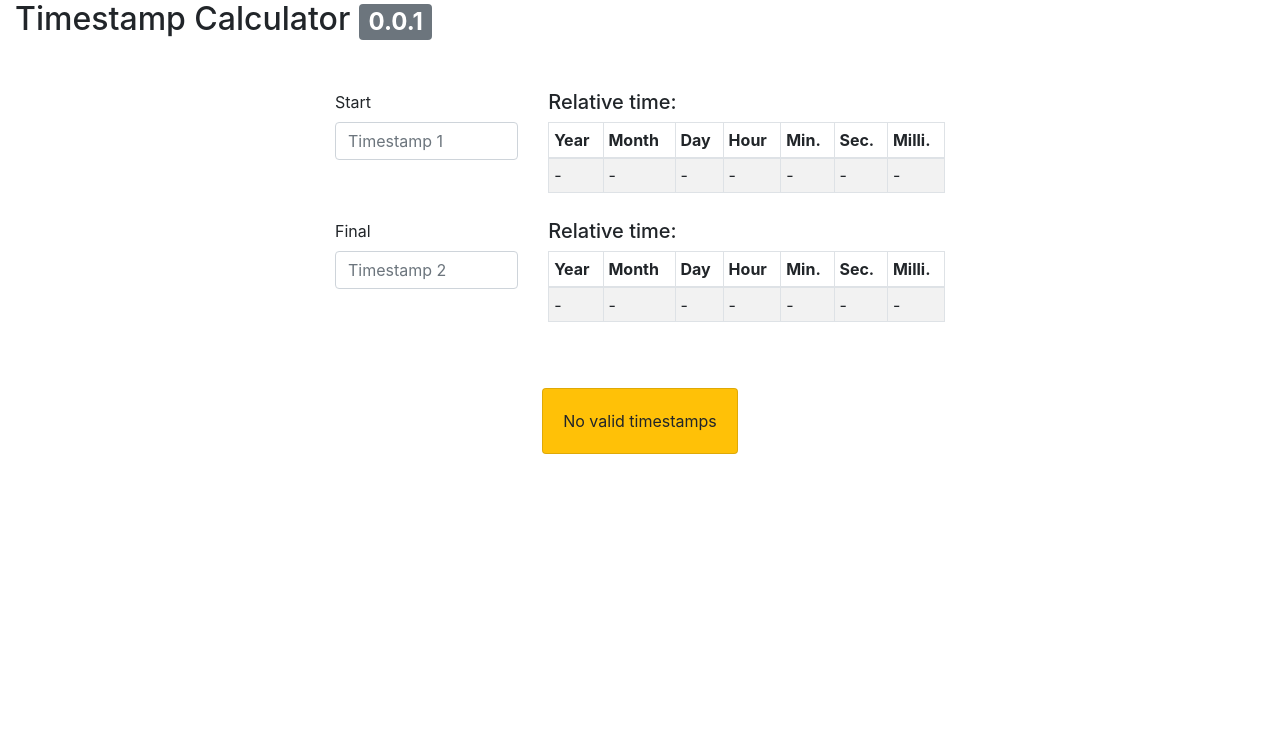
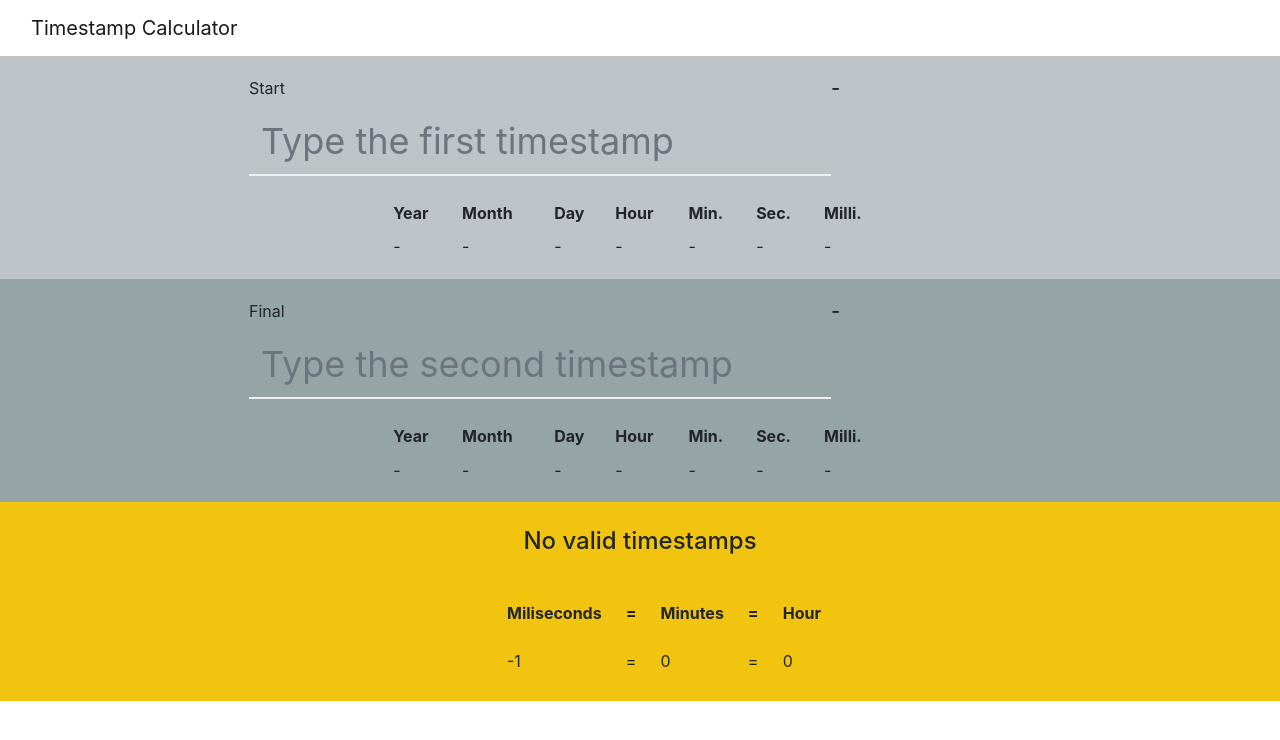
Before and after one commit to pwener/timestamp-calculator, a React (Create React App) app: page / in a window 1280 px wide. Shown: the top 740 px of the page. Built offline with nearby package versions, Linux system fonts and the light colour scheme.

Commit message:
Improve layout

```diff
--- a/src/App.css
+++ b/src/App.css
@@ -21,7 +21,7 @@
   align-items: center;
   justify-content: center;
   font-size: calc(10px + 2vmin);
-  color: white;
+  color: #ecf0f1;
 }
 
 .App-link {
--- a/src/App.tsx
+++ b/src/App.tsx
@@ -1,7 +1,7 @@
-import React, { Dispatch, SetStateAction, useEffect } from 'react';
+import React, { Dispatch, SetStateAction } from 'react';
 
 import './App.css';
-import { Container, Row } from 'react-bootstrap';
+import { Container } from 'react-bootstrap';
 import Result from './components/Result';
 import Header from './components/Header';
 import Input from './components/Input';
@@ -37,27 +37,25 @@ const App = () => {
   const setEndHighOrderFn = (input: number) => format(setEnd)(input);
 
   return (
+    <>
       <Container fluid>
         <Header />
         <Input
-        placeholder="Timestamp 1"
+          placeholder="Type the first timestamp"
           label="Start"
           date={start}
-        onChange={setStartHighOrderFn} />
+          onChange={setStartHighOrderFn}
+        />
         <Input
-        placeholder="Timestamp 2"
+          placeholder="Type the second timestamp"
           label="Final"
           date={end}
-        onChange={setEndHighOrderFn} />
-      <Container>
-        <Row
-          className="justify-content-md-center"
-          style={{ marginTop: 50 }}
-        >
+          onChange={setEndHighOrderFn}
+          finalField
+        />
         <Result diff={calculate()} />
-        </Row>
       </Container>
-    </Container>
+    </>
   );
 }
 
--- a/src/components/Header.tsx
+++ b/src/components/Header.tsx
@@ -1,10 +1,10 @@
 import React from 'react';
-import { Badge } from 'react-bootstrap';
+import { Navbar } from 'react-bootstrap';
 
 const Header = () => (
-  <h2 style={{ marginBottom: 50 }}>
-    Timestamp Calculator <Badge variant="secondary">0.0.1</Badge>
-  </h2>
+  <Navbar>
+    <Navbar.Brand href="#home">Timestamp Calculator</Navbar.Brand>
+  </Navbar>
 );
 
 export default Header;
--- a/src/components/Input.tsx
+++ b/src/components/Input.tsx
@@ -1,4 +1,4 @@
-import React from 'react';
+import React, { useEffect, useState } from 'react';
 import { Form, Col, Row, Table } from "react-bootstrap";
 import DateFormatted from '../date';
 
@@ -7,17 +7,38 @@ interface IProps {
   onChange: (dateTimestamp: number) => void;
   label: string;
   placeholder: string;
+  finalField?: boolean;
 }
 
-const Input = ({date, onChange, label, placeholder}: IProps) => {
+// TODO type later
+const TableContent = ({children}: {children: React.ReactNode}) => <td>{children}</td>
+
+const Input = ({date, onChange, label, placeholder, finalField}: IProps) => {
+  const [relativeDate, setRelativeDate] = useState('-');
+
   const handleChange = (event: any) => {
     let fieldValue = event.target.value;
     onChange(parseInt(fieldValue, 10));
   }
 
+  useEffect(() => {
+    const intervalId = setInterval(() => {
+      const relativeDate = date?.getRelativeDate() || '-';
+      setRelativeDate(relativeDate);
+    }, 1000);
+    return () => clearInterval(intervalId);
+  }, [date])
+
+  const formatValue = (value?: number) => date ? value : '-';
+
+  const color = finalField ? "#95a5a6" : "#bdc3c7";
+
   return (
-    <Row className="justify-content-md-center" style={{ marginBottom: 10 }}>
-      <Col md="2">
+    <>
+      <Row
+        className="justify-content-md-center"
+        style={{ backgroundColor: color, paddingBottom: 20, paddingTop: 20 }}
+      >
         <Form>
           <Form.Label>{label}</Form.Label>
           <Form.Control
@@ -25,12 +46,23 @@ const Input = ({date, onChange, label, placeholder}: IProps) => {
             placeholder={placeholder}
             value={date?.timestamp || ''}
             onChange={(e) => handleChange(e)}
-          />
+            style={{
+              backgroundColor: color,
+              borderRadius: 0,
+              border: "solid 0px",
+              borderBottom: "solid 2px #ecf0f1",
+              fontSize: 36
+            }} />
         </Form>
-      </Col>
-      <Col md="4">
-        <h5>Relative time: {date?.getRelativeDate()}</h5>
-        <Table striped bordered size="sm">
+          {/* TODO: change to relative component */}
+        <h5 style={{width: 200}}>{relativeDate}</h5>
+      </Row>
+        <Row
+          className="justify-content-md-center"
+          style={{ backgroundColor: color, padding: 0 }}
+        >
+          <Col md="5">
+            <Table borderless size="sm">
               <thead>
                 <tr>
                   <th>Year</th>
@@ -44,18 +76,19 @@ const Input = ({date, onChange, label, placeholder}: IProps) => {
               </thead>
               <tbody>
                 <tr>
-              <td>{date ? date.year : '-'}</td>
-              <td>{date ? date.month : '-'}</td>
-              <td>{date ? date.day : '-'}</td>
-              <td>{date ? date.hour : '-'}</td>
-              <td>{date ? date.minute : '-'}</td>
-              <td>{date ? date.second : '-'}</td>
-              <td>{date ? date.millisecond : '-'}</td>
+                  <TableContent>{formatValue(date?.year)}</TableContent>
+                  <TableContent>{formatValue(date?.month)}</TableContent>
+                  <TableContent>{formatValue(date?.day)}</TableContent>
+                  <TableContent>{formatValue(date?.hour)}</TableContent>
+                  <TableContent>{formatValue(date?.minute)}</TableContent>
+                  <TableContent>{formatValue(date?.second)}</TableContent>
+                  <TableContent>{formatValue(date?.millisecond)}</TableContent>
                 </tr>
               </tbody>
             </Table>
           </Col>
         </Row>
+      </>
   );
 }
 
--- a/src/components/Result.tsx
+++ b/src/components/Result.tsx
@@ -1,5 +1,6 @@
 import React from 'react';
-import { Card } from 'react-bootstrap';
+import { Col, Row, Table } from 'react-bootstrap';
+import DateFormatted from '../date';
 
 interface IProps {
   diff: number;
@@ -9,13 +10,43 @@ const Result = (props: IProps) => {
   const invalidValues = props.diff === -1;
 
   return (
-    <Card bg={invalidValues ? "warning" : "success"}>
-      <Card.Body>
-        { invalidValues ?
-          'No valid timestamps' :
-          `Time difference between date is ${props.diff} ms`}
-      </Card.Body>
-    </Card>
+    <>
+      <Row
+        className="justify-content-md-center"
+        style={{ padding: 25, backgroundColor: invalidValues ? "#f1c40f" : "#2ecc71" }}
+      >
+        <h4>
+          {invalidValues ?
+            'No valid timestamps' :
+            `Time difference`}
+        </h4>
+      </Row>
+      <Row
+        className="justify-content-md-center"
+        style={{ backgroundColor: invalidValues ? "#f1c40f" : "#2ecc71" }}
+      >
+        <Col md="3">
+          <Table responsive="md" borderless>
+            <thead>
+              <tr>
+                <th>Miliseconds</th>
+                <th>=</th>
+                <th>Minutes</th>
+                <th>=</th>
+                <th>Hour</th>
+              </tr>
+            </thead>
+            <tbody>
+              <td>{props.diff}</td>
+              <td>=</td>
+              <td>{DateFormatted.convertToMinutes(props.diff)}</td>
+              <td>=</td>
+              <td>{DateFormatted.convertToHours(props.diff)}</td>
+            </tbody>
+          </Table>
+        </Col>
+      </Row>
+    </>
   );
 }
 
--- a/src/date.tsx
+++ b/src/date.tsx
@@ -2,7 +2,7 @@
 const FuzzyResults = {
   NOT_IMPLEMENTED: 'Ops.. Future is not supported yet',
   NOW: 'just then',
-  SECONDS_AGO: ' a second ago',
+  SECONDS_AGO: ' seconds ago',
   MINUTE_AGO: ' minutes ago',
   HOURS_AGO: 'hours ago.'
 };
@@ -48,11 +48,19 @@ export default class DateFormatted {
     }
 
     if (delta < HOUR) {
-      const minRounded = Math.round(delta/MINUTE);
+      const minRounded = DateFormatted.convertToMinutes(delta);
       return `${minRounded} ${FuzzyResults.MINUTE_AGO}`;
     }
 
     const hourRounded = Math.round(delta/HOUR/1000);
     return `${hourRounded} ${FuzzyResults.HOURS_AGO}`;
   }
+
+  static convertToMinutes(milliseconds: number) {
+    return Math.round(milliseconds/MINUTE);
+  }
+
+  static convertToHours(milliseconds: number) {
+    return Math.round(milliseconds/HOUR);
+  }
 }
```
Lines whose indentation alone changed are shown as unchanged.
